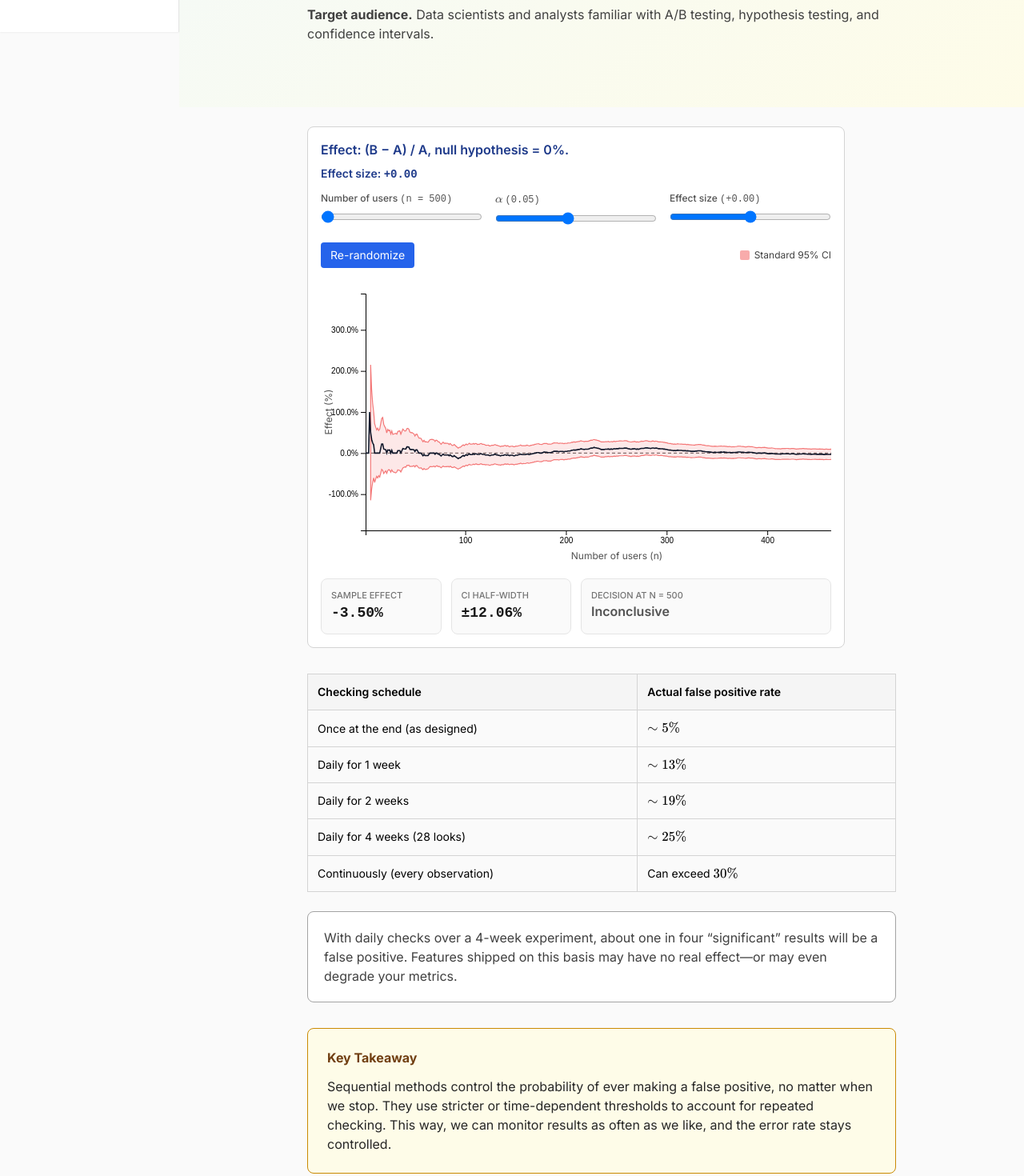
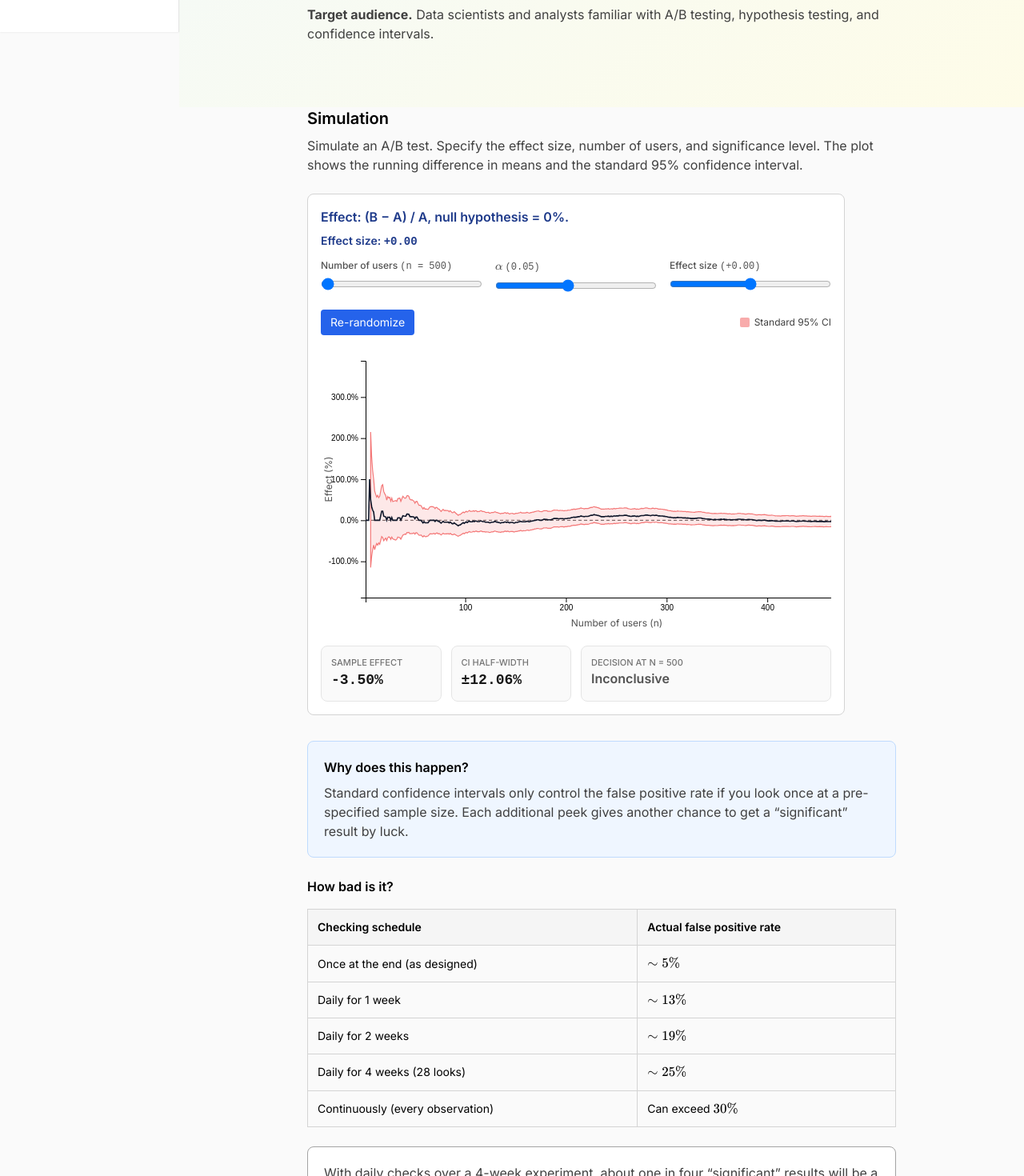
Before and after one commit to n-levy/sequential_testing, a Next.js app in the folder site/: page /short in a window 1280 px wide. Shown: the part 760-2230 px from the top of the page at 80% size. Built offline with nearby package versions, Linux system fonts and the light colour scheme.

Commit message:
Fix build errors (client component + InlineMath typing) - act 1

```diff
--- a/site/components/act1/Act1.tsx
+++ b/site/components/act1/Act1.tsx
@@ -16,9 +16,33 @@ function DisplayMathBox({ children }: { children: React.ReactNode }) {
 export function Act1() {
   return (
     <div id="act-1" className="max-w-3xl mx-auto px-4">
+      {/* Simulation intro */}
+      <div className="mb-6">
+        <h3 className="text-xl font-semibold mb-2">Simulation</h3>
+        <p className="text-neutral-700">
+          Simulate an A/B test. Specify the effect size, number of users, and significance level.
+          The plot shows the running difference in means and the standard 95% confidence interval.
+        </p>
+      </div>
+
       {/* Simulation */}
       <div className="mb-8 max-w-2xl">
         <ABTestSim layers={['fixed-ci']} />
+      </div>
+
+      {/* Why explanation */}
+      <div className="bg-blue-50 border border-blue-200 rounded-lg p-5 mb-6">
+        <h4 className="font-semibold mb-2">Why does this happen?</h4>
+        <p className="text-neutral-700">
+          Standard confidence intervals only control the false positive rate if you look once
+          at a pre-specified sample size. Each additional peek gives another chance to get
+          a “significant” result by luck.
+        </p>
+      </div>
+
+      {/* How bad is it */}
+      <div className="mb-4">
+        <h4 className="font-semibold mb-2">How bad is it?</h4>
       </div>
       {/* Simulation and explanation always visible */}
       <div className="overflow-x-auto mb-6">
```
